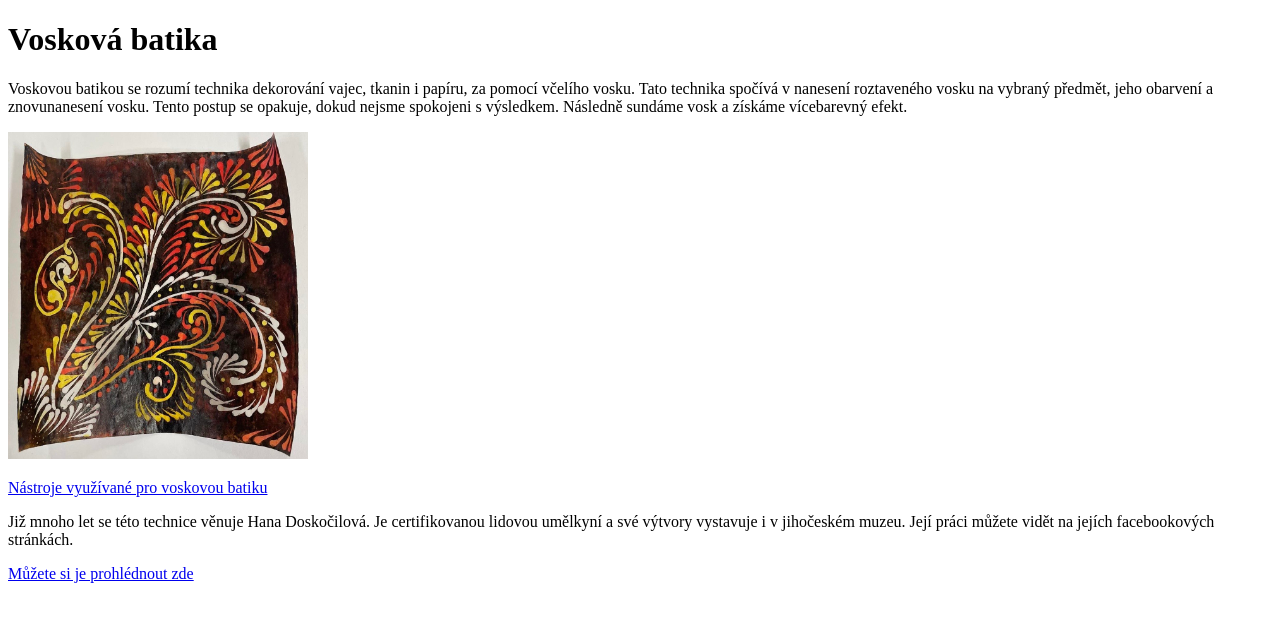
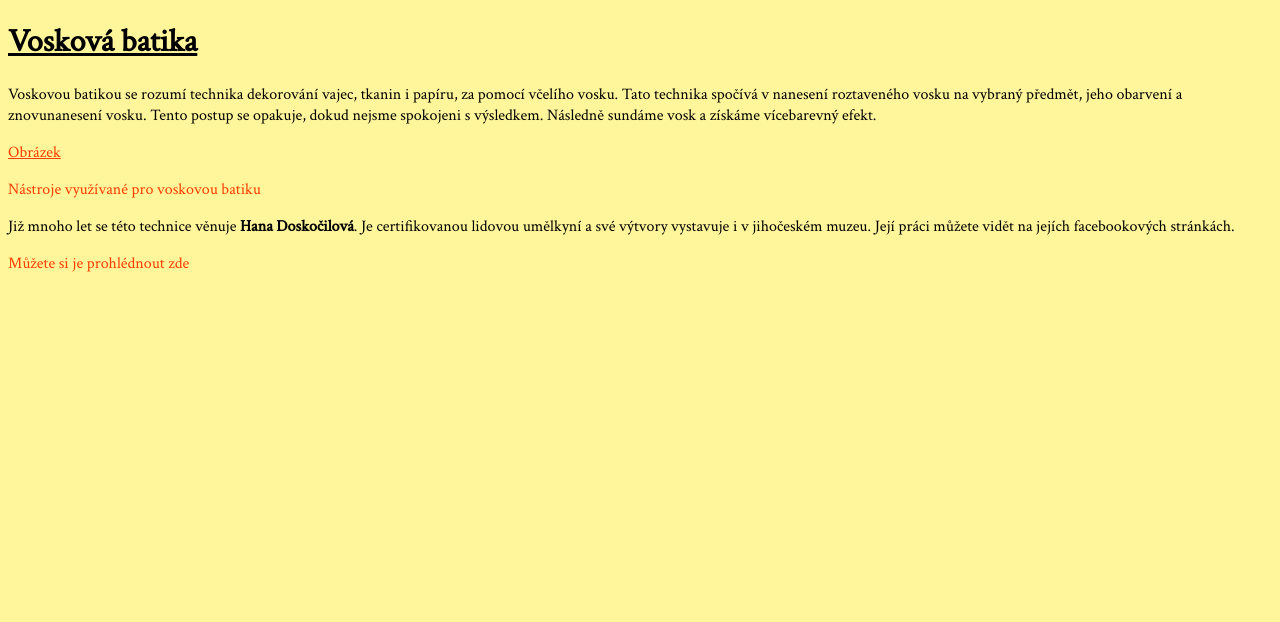
Before and after one commit to ve-study/web-stranky, a plain HTML site: page index.html in a window 1280 px wide. Drawn offline with Linux system fonts and the light colour scheme.

Commit message:
Update index.html

```diff
--- a/index.html
+++ b/index.html
@@ -4,6 +4,52 @@
     <meta charset="UTF-8">
     <meta name="viewport" content="width=device-width, initial-scale=1.0">
     <title>Vosková batika</title>
+    <link href="https://fonts.googleapis.com/css2?family=Crimson+Text&display=swap" rel="stylesheet"> <!-- Písmo Crimson Text -->
+    <style>
+        body {
+            background-color: rgb(255, 245, 154);
+            font-family: "Crimson Text", serif; /* Nastavení písma */
+        }
+
+        /* Skrytí obrázku ve výchozím stavu */
+        #obrazek {
+            display: none;
+            width: 300px;
+        }
+
+        /* Skrytí zaškrtávacího políčka */
+        input[type="checkbox"] {
+            display: none;
+        }
+
+        /* Text "obrázek" bude vypadat jako odkaz */
+        label {
+            color: rgb(255, 60, 0);
+            text-decoration: underline;
+            cursor: pointer;
+        }
+
+        /* Když je checkbox zaškrtnutý, obrázek se zobrazí */
+        input[type="checkbox"]:checked + label + #obrazek {
+            display: block;
+        }
+
+        /* Hypertextové odkazy budou červené */
+        a {
+            color: rgb(255, 60, 0);
+            text-decoration: none;
+        }
+
+        a:hover {
+            color: rgb(139, 0, 0); /* Tmavě červená při najetí */
+            text-decoration: underline;
+        }
+
+        /* Nadpis bude podtržený */
+        h1 {
+            text-decoration: underline;
+        }
+    </style>
 </head>
 <body>
     <h1>Vosková batika</h1>
@@ -11,13 +57,19 @@
         Voskovou batikou se rozumí technika dekorování vajec, tkanin i papíru, za pomocí včelího vosku. Tato technika spočívá v nanesení roztaveného vosku na vybraný předmět, jeho obarvení a znovunanesení vosku. Tento postup se opakuje, dokud nejsme spokojeni s výsledkem. Následně sundáme vosk a získáme vícebarevný efekt.
     </p>
     <p>
-        <img width="300" src="batika.jpeg">
+        <!-- Zaškrtávací políčko pro zobrazení obrázku -->
+        <input type="checkbox" id="toggle">
+        <label for="toggle">Obrázek</label> <!-- Kliknutí na tento text zobrazí obrázek -->
+    </p>
+    <p>
+        <!-- Obrázek, který bude skrytý, dokud není checkbox zaškrtnutý -->
+        <img id="obrazek" src="batika.jpeg" alt="Obrázek batiky">
     </p>
     <p>
         <a href="druha.html">Nástroje využívané pro voskovou batiku</a>
     </p>
     <p>
-        Již mnoho let se této technice věnuje Hana Doskočilová. Je certifikovanou lidovou umělkyní a své výtvory vystavuje i v jihočeském muzeu. Její práci můžete vidět na jejích facebookových stránkách.
+        Již mnoho let se této technice věnuje <strong>Hana Doskočilová</strong>. Je certifikovanou lidovou umělkyní a své výtvory vystavuje i v jihočeském muzeu. Její práci můžete vidět na jejích facebookových stránkách.
     </p>
     <p>
         <a href="https://www.facebook.com/hanka.doskocilova.7">Můžete si je prohlédnout zde</a>
```
